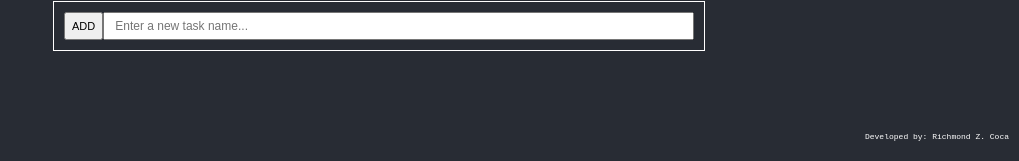
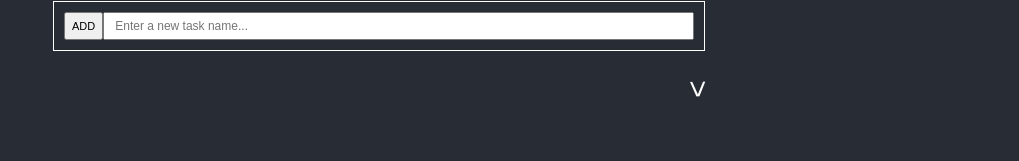
Before and after one commit to richmondzcoca/tasktimer, a React (Create React App) app: page / in a window 1280 px wide. Shown: the part 133-294 px from the top of the page, without its empty margins (261-1280 px from the left). Built offline with nearby package versions, Linux system fonts and the light colour scheme.

Commit message:
Added show total-hours with caret

```diff
--- a/src/App.scss
+++ b/src/App.scss
@@ -275,5 +275,43 @@
         width: 100px;
       }
     }
+
+    .task-total {
+      &-hours {
+        width: 95%;
+        margin-top: 20px;
+        font-size: 14px;
+        display: flex;
+        flex-direction: column;
+
+        h1 {
+          font-size: 18px;
+        }
+
+        &-container {
+          display: flex;
+        }
+        .caret {
+          transform: rotate(89deg);
+          font-family: monospace;
+          font-size: 30px;
+          align-self: flex-end;
+          background: none;
+          border: none;
+          color: white;
+          transition: transform 300ms ease-in-out;
+
+          &.show {
+            transform: rotate(-88deg);
+          }
+        }
+      }
+
+      &-categories {
+        width: 130px;
+        display: flex;
+        justify-content: space-between;
+      }
+    }
   }
 }
--- a/src/App.tsx
+++ b/src/App.tsx
@@ -20,6 +20,7 @@ function App() {
   const [taskList, setTaskList] = useState<TaskListInterface[]>([])
   const [taskName, setTaskName] = useState('')
   const [startStopWatch, setStartStopWatch] = useState<StartStopWatchInterface>()
+  const [showTotalHours, setShowTotalHours] = useState(false)
 
   const refTimeInterval: any = useRef()
   const refCategoriesInput = useRef<HTMLInputElement>(null)
@@ -366,6 +367,10 @@ function App() {
     }
   }
 
+  const handleShowTotalHours = () => {
+    setShowTotalHours(!showTotalHours)
+  }
+
   return (
     <div className="app">
       <div className="author">Developed by: Richmond Z. Coca</div>
@@ -485,12 +490,23 @@ function App() {
             </div>
           }
         </div>
-        {/* <div className="task-total-hours">
-          <div className="task-total-categories">
-            <span className="task-total-category-name">Category 1 <span>:</span></span>
-            <span className="task-total-number">3.33h</span>
-          </div>
-        </div> */}
+        <div className="task-total-hours">
+          <button onClick={handleShowTotalHours} className={`caret${showTotalHours ? ' show' : ''}`}>
+            {'>'}
+          </button>
+          {
+            showTotalHours &&
+            <>
+              <h1>Total Hours:</h1>
+              <div className="task-total-hours-container">
+                <div className="task-total-categories">
+                  <span className="task-total-category-name">Category 1<span>:</span> </span>
+                  <span className="task-total-number">3.33h</span>
+                </div>
+              </div>
+            </>
+          }
+        </div>
       </div>
     </div>
   );
```
